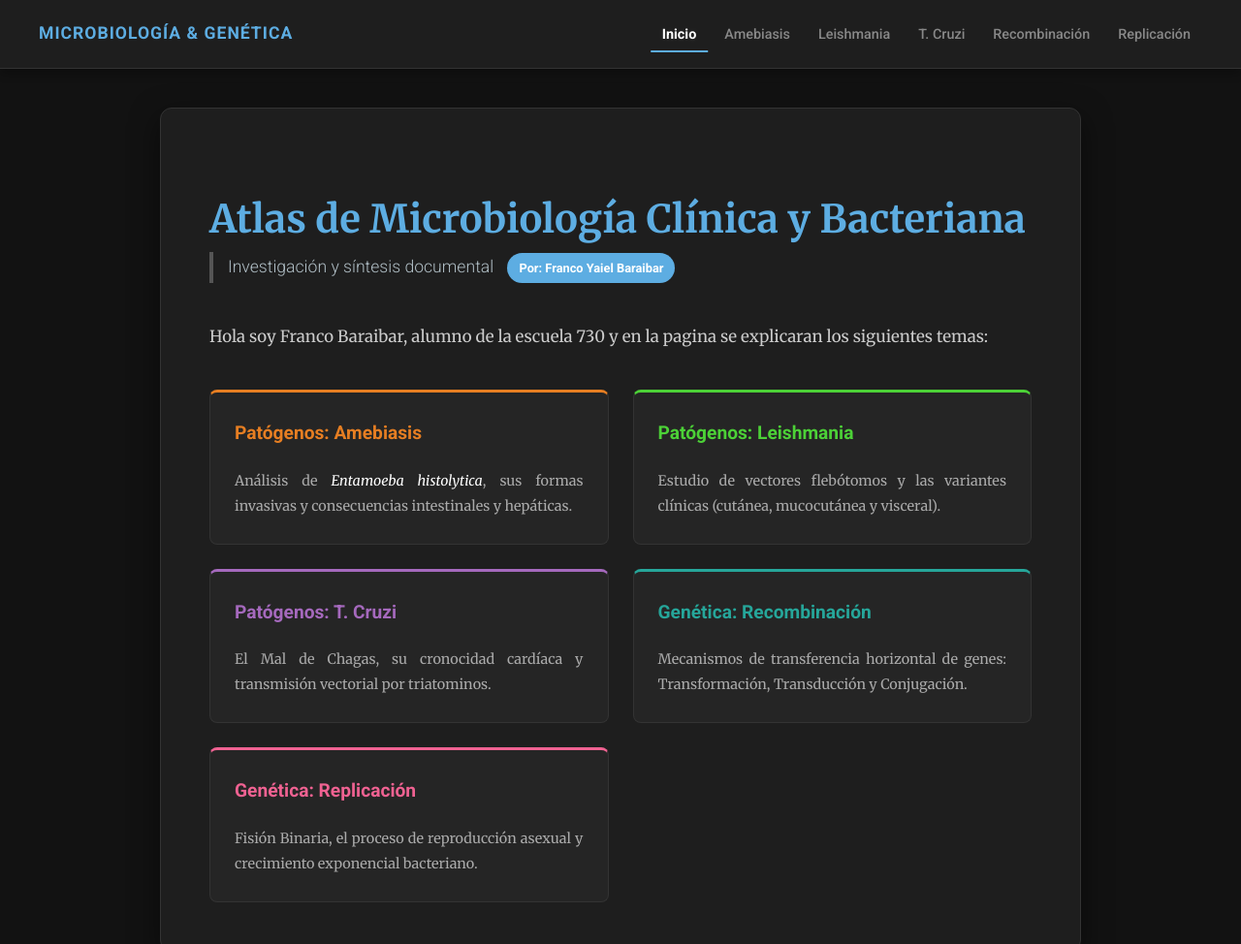
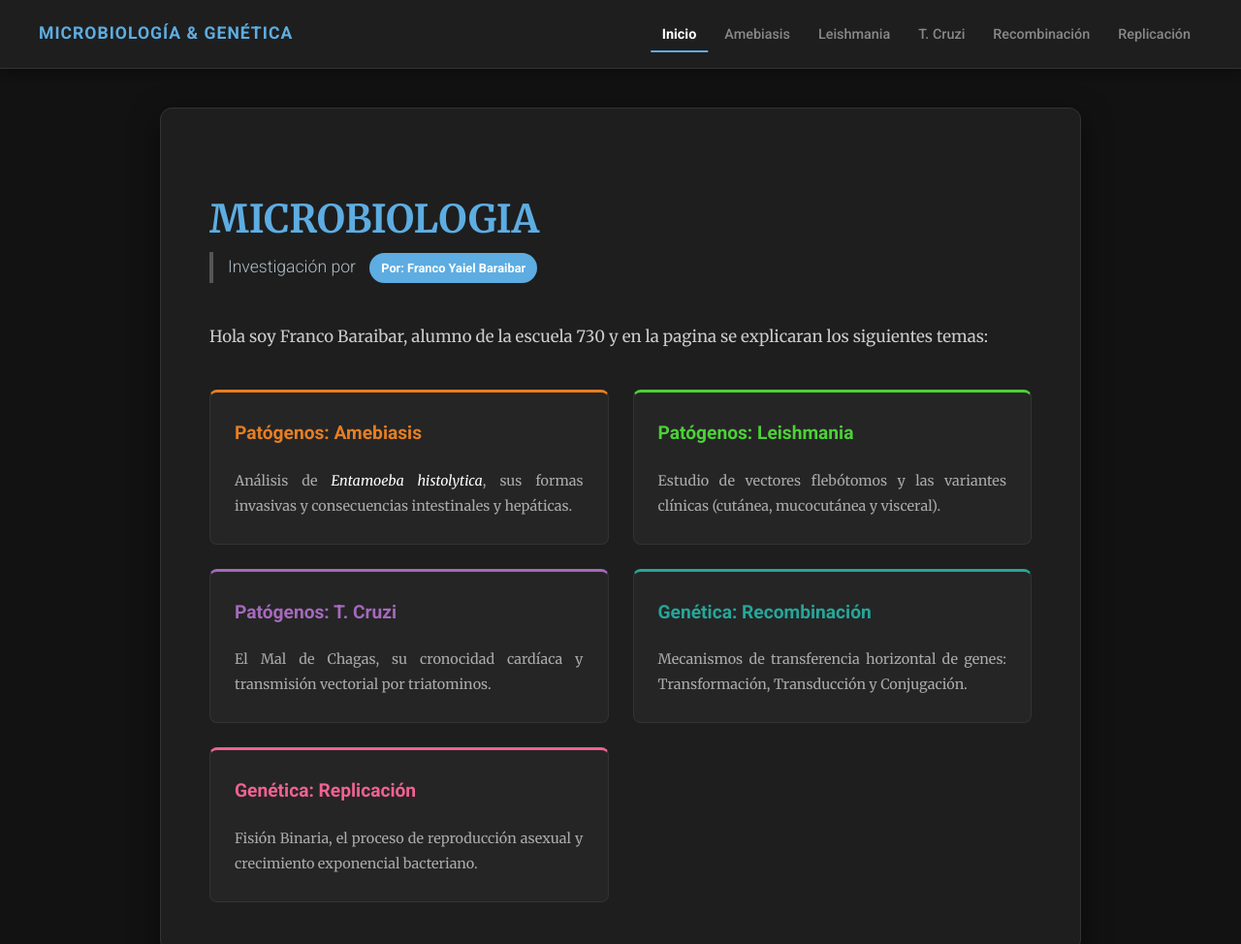
Before and after one commit to framkoyaiel/Microbiologia-pagina, a plain HTML site: page index.html in a window 1280 px wide. Shown: the top 974 px of the page at 97% size. Drawn offline with Linux system fonts and the light colour scheme.

Commit message:
Update index.html

```diff
--- a/index.html
+++ b/index.html
@@ -3,7 +3,7 @@
 <head>
     <meta charset="UTF-8">
     <meta name="viewport" content="width=device-width, initial-scale=1.0">
-    <title>Microbiología & Genética (Modo Oscuro)</title>
+    <title>Microbiología</title>
     <style>
         /* --- FUENTES Y VARIABLES --- */
         @import url('https://fonts.googleapis.com/css2?family=Merriweather:ital,wght@0,300;0,400;0,700;1,400&family=Roboto:wght@300;400;500;700&display=swap');
@@ -297,9 +297,9 @@
     <main>
         <section id="home" class="tab-content active">
             <article>
-                <h1 class="page-title" style="color: var(--theme-home)">Atlas de Microbiología Clínica y Bacteriana</h1>
+                <h1 class="page-title" style="color: var(--theme-home)">MICROBIOLOGIA</h1>
                 <div class="subtitle">
-                    Investigación y síntesis documental <span class="author-badge">Por: Franco Yaiel Baraibar</span>
+                    Investigación por <span class="author-badge">Por: Franco Yaiel Baraibar</span>
                 </div>
 
                 <p>
```
